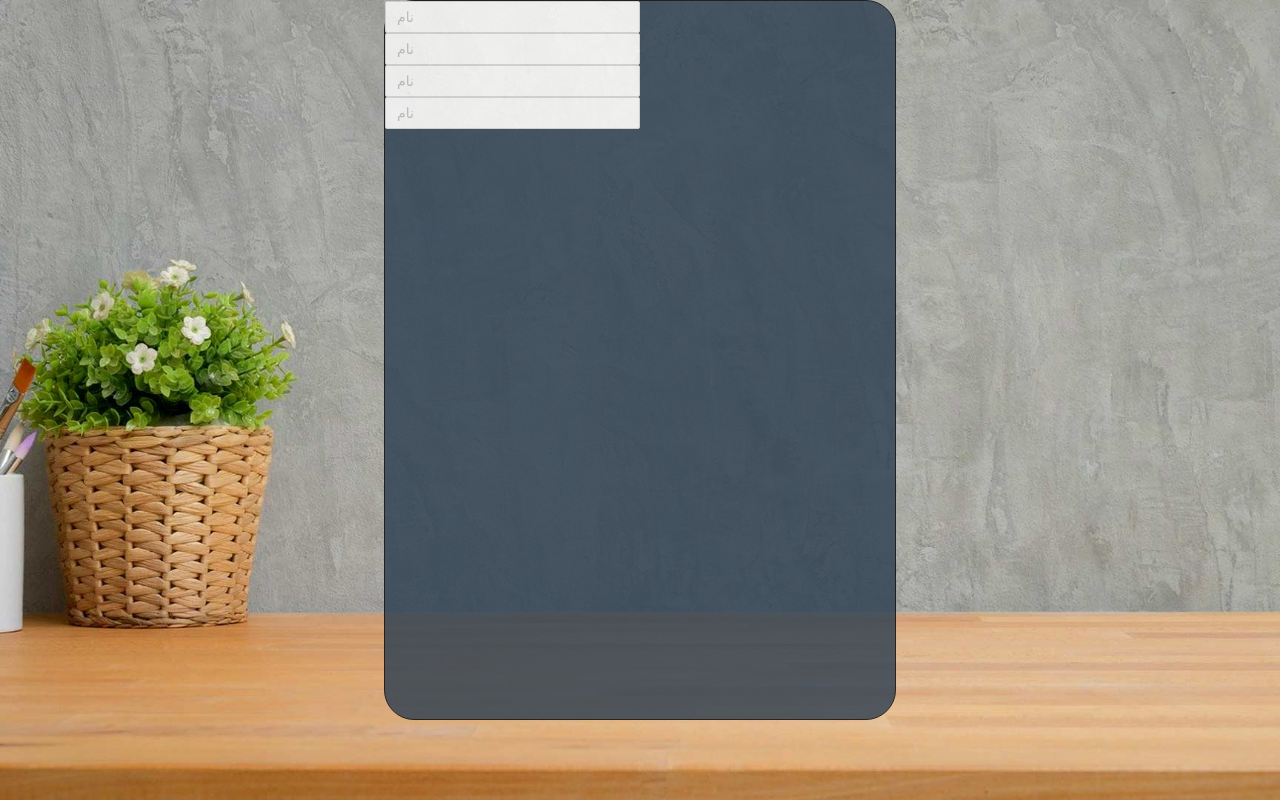
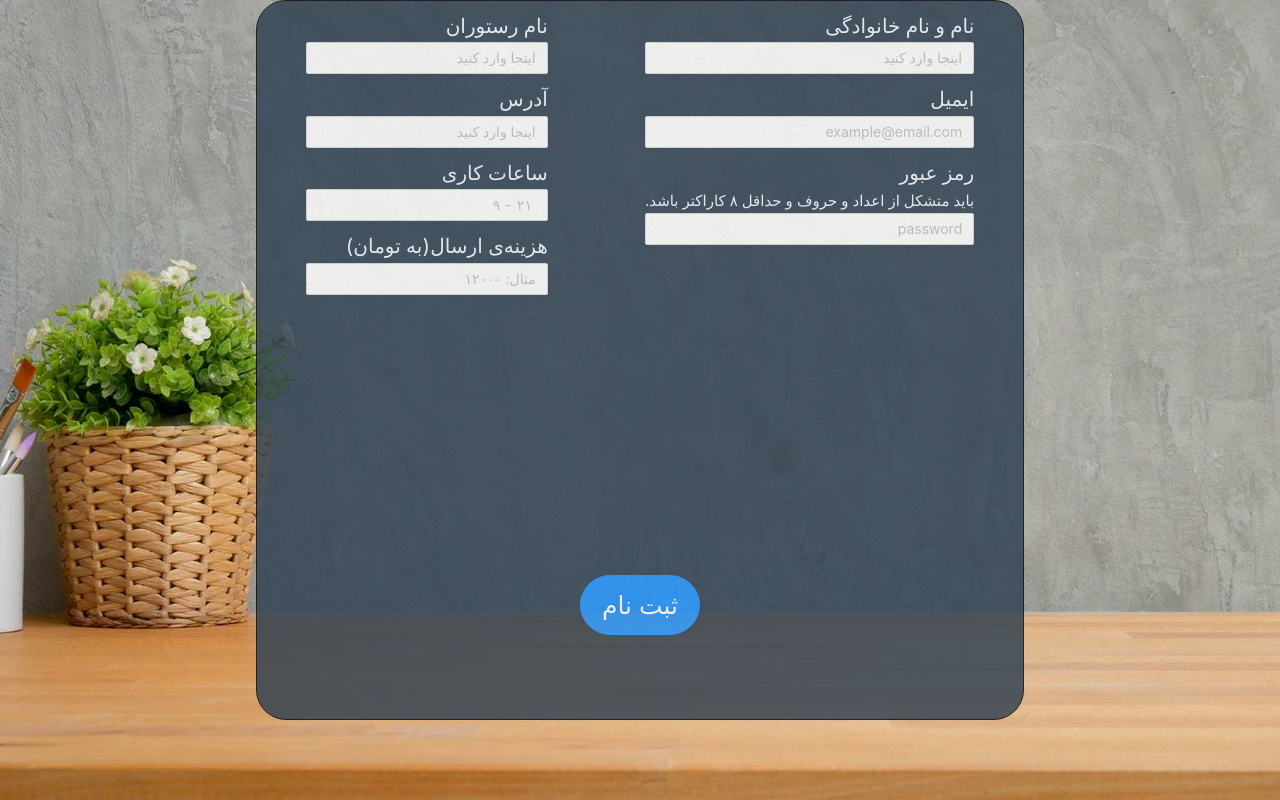
Before and after one commit to amirhallaji/ParhamFood_frontend, a React (Create React App) app: page /register in a window 1280 px wide. Built offline with nearby package versions, Linux system fonts and the light colour scheme.

Commit message:
the basic styles of the register page added.

```diff
--- a/src/components/registerFields/registerFields.component.jsx
+++ b/src/components/registerFields/registerFields.component.jsx
@@ -1,14 +1,66 @@
 import React from 'react';
 import './registerFields.styles.css';
-import { Input } from 'antd';
+import { Input, Button } from 'antd';
 
 export const RegisterFields = () => {
       return (
-            <div className='register-fields'>
-                  <Input type="text" placeholder='نام'></Input>
-                  <Input type="text" placeholder='نام'></Input>
-                  <Input type="text" placeholder='نام'></Input>
-                  <Input type="text" placeholder='نام'></Input>
+            <div className='total-register-fields'>
+                  <div className='register-fields-container'>
+                        <div className='register-fields-right'>
+                              <div>
+                                    <div className='register-type-fields'>نام و نام خانوادگی</div>
+                                    <Input type="text" placeholder='اینجا وارد کنید'></Input>
+                              </div>
+
+                              <div>
+                                    <div className='register-type-fields'>ایمیل</div>
+                                    <Input type="text" placeholder='example@email.com'></Input>
+                              </div>
+
+                              <div>
+                                    <div className='register-type-fields'>رمز عبور</div>
+                                    <div className='register-type-fields-explain' >باید متشکل از اعداد و حروف و حداقل ۸ کاراکتر باشد.</div>
+                                    <Input type="password" placeholder='password'></Input>
+                              </div>
+                        </div>
+
+                        <div className='register-fields-left'>
+                              <div>
+                                    <div className='register-type-fields'>نام رستوران</div>
+                                    <Input type="text" placeholder='اینجا وارد کنید'></Input>
+                              </div>
+
+                              <div>
+                                    <div className='register-type-fields'>آدرس</div>
+                                    <Input type="text" placeholder='اینجا وارد کنید'></Input>
+                              </div>
+
+                              <div>
+                                    <div className='register-type-fields'>ساعات کاری</div>
+                                    <Input type="text" placeholder=' ۲۱ - ۹'></Input>
+                              </div>
+
+                              <div>
+                                    <div className='register-type-fields'>هزینه‌ی ارسال(به تومان)</div>
+                                    <Input type="text" placeholder='مثال: ۱۲۰۰۰'></Input>
+                              </div>
+                              {/*
+                  <div>
+                        <div>نام و نام خانوادگی</div>
+                        <Input type="text" placeholder='اینجا وارد کنید'></Input>
+                  </div>
+
+                  <div>
+                        <div>نام و نام خانوادگی</div>
+                        <Input type="text" placeholder='اینجا وارد کنید'></Input>
+                  </div> */}
+                        </div>
+
+                  </div>
+
+                  <div className='button-register-container'>
+                        <Button className='button-register' type="primary" shape="round">ثبت نام</Button>
+                  </div>
             </div>
       )
 }
--- a/src/components/registerFields/registerFields.styles.css
+++ b/src/components/registerFields/registerFields.styles.css
@@ -1,4 +1,54 @@
+
+.total-register-fields {
+      height: 100%;
+      /* display: flex; */
+      /* margin: auto; */
+      /* flex-direction: row; */
+      /* justify-content: space-between; */
+      /* justify-content: center; */
+      /* align-items: center; */
+      /* padding: 30px; */
+}
+
+
+
 .register-fields {
       width: 50%;
+      margin-top: 30px;
+}
+
+.register-type-fields {
+      font-size: 20px;
+      color: aliceblue;
+      margin-top: 10px;
+}
+
+.register-type-fields-explain {
+      color: aliceblue;
+      font-size: 15px;
+}
+
+.register-fields-container {
+      display: flex;
+      flex-flow: row wrap;
+      justify-content: space-around;
+      height: 80%;
+}
+
+.register-fields-right {
 
 }
+
+.register-fields-left {}
+
+.button-register-container {
+     text-align: center;
+     margin-bottom: 10%;
+
+}
+
+.button-register {
+      width: 120px;
+      height: 60px;
+      font-size: 25px;
+}
--- a/src/components/registerPageContainer/registerPageContainer.styles.css
+++ b/src/components/registerPageContainer/registerPageContainer.styles.css
@@ -3,9 +3,13 @@
       background-color: #2C3E50;
       border-radius: 30px;
       opacity: 0.8;
-      width: 40%;
+      width: 60%;
       height: 90%;
-      display: flex;
+      display: grid-row;
+      grid-row: 1;
       flex-direction: column;
       margin: auto;
+      direction: rtl;
+      align-items: center;
+
 }
```
